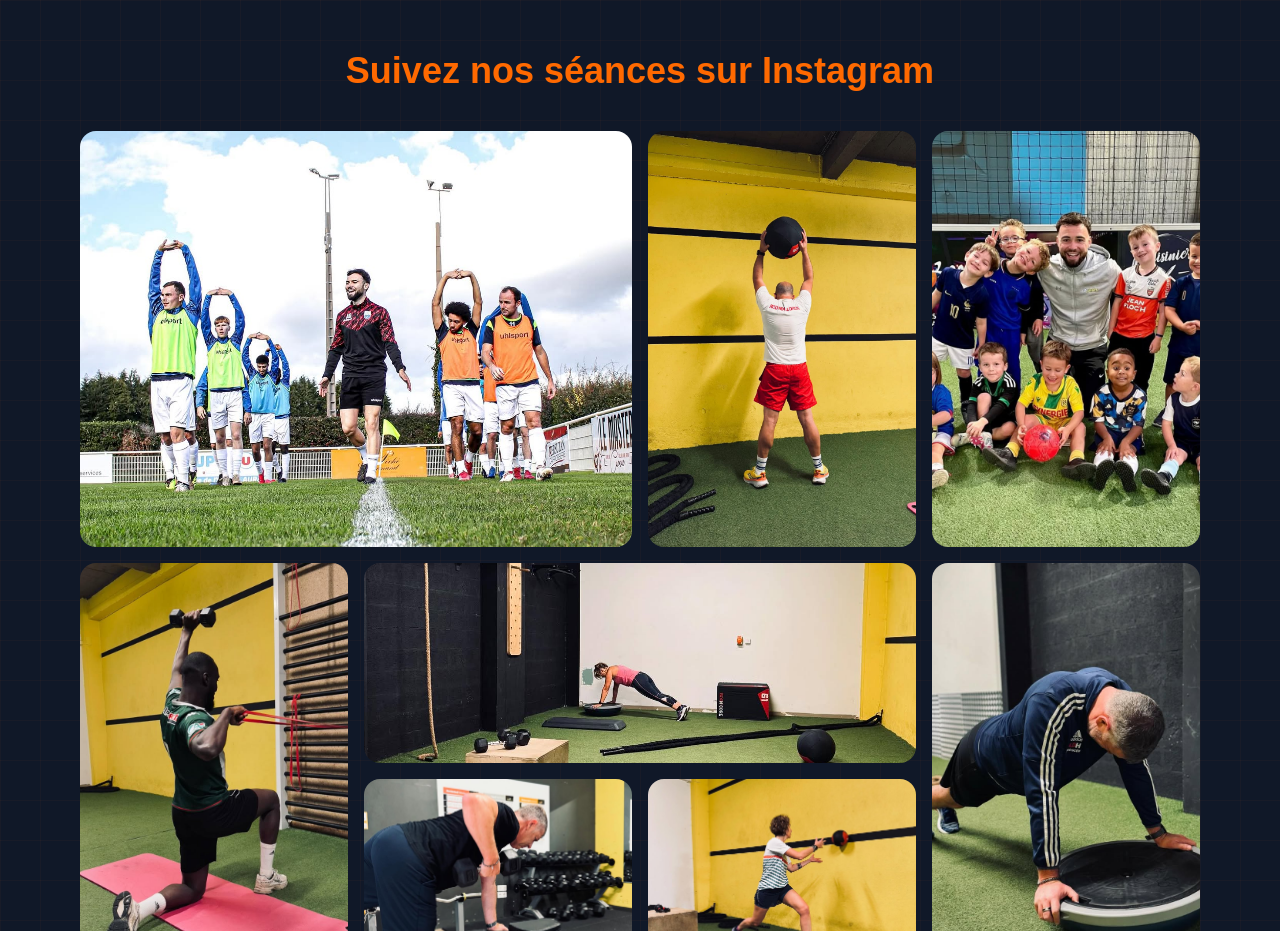
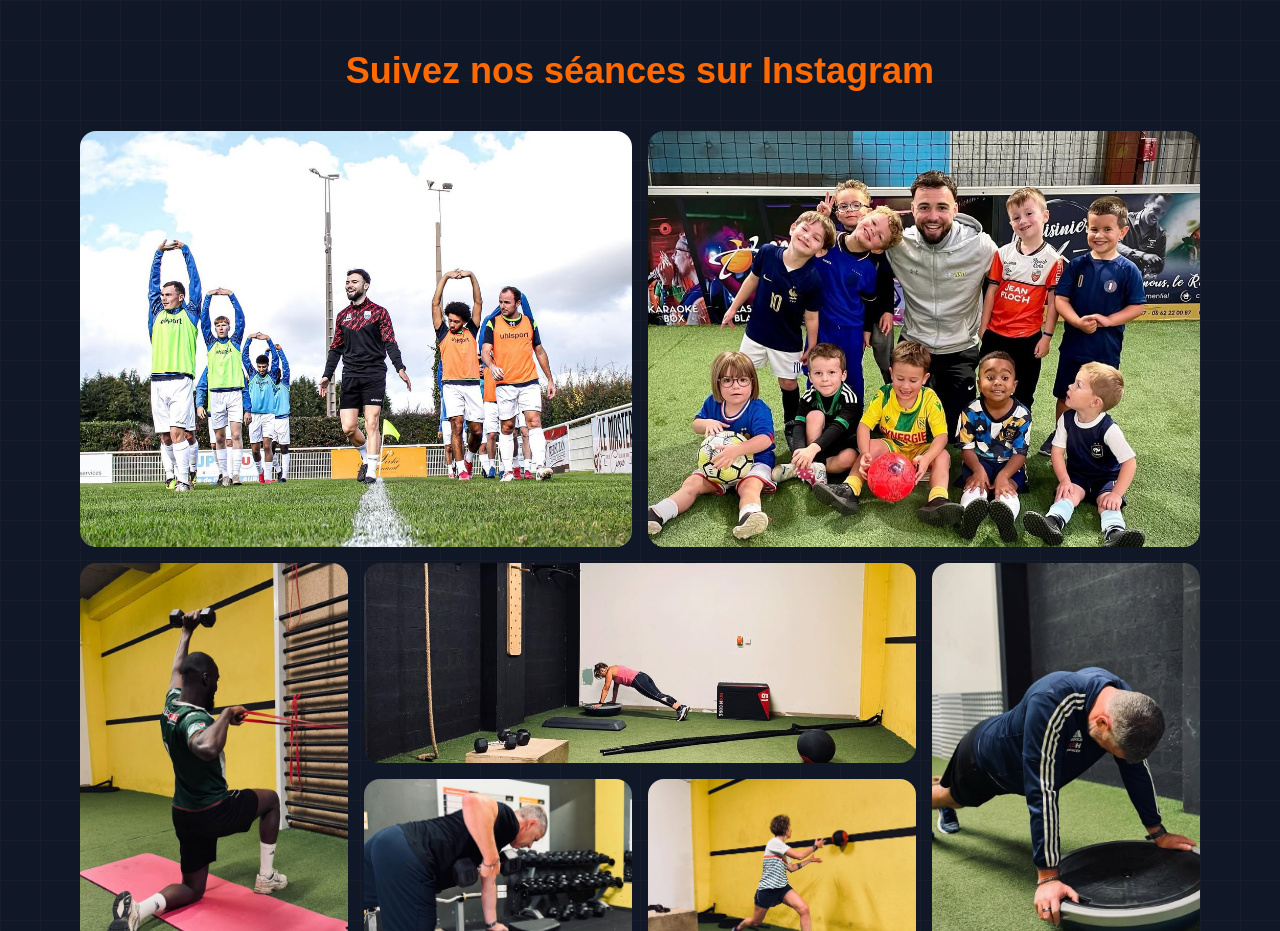
Before and after one commit to GumSurf/ag-coaching, a React (Vite) app: page / in a window 1280 px wide. Shown: the part 4120-5051 px from the top of the page. Built offline with nearby package versions, Linux system fonts and the light colour scheme.

Commit message:
Edit: agencement galleries

```diff
--- a/src/components/InstagramGrid.jsx
+++ b/src/components/InstagramGrid.jsx
@@ -5,8 +5,7 @@ import { motion, AnimatePresence } from 'framer-motion'
 
 const instagramPhotos = [
   { src: '/images/Echauffement.jpg', span: 'md:row-span-2 md:col-span-2' },
-  { src: '/images/Balle.jpg', span: 'md:row-span-2 md:col-span-1' },
-  { src: '/images/BabyFoot.jpg', span: 'md:row-span-2 md:col-span-1' },
+  { src: '/images/BabyFoot.jpg', span: 'md:row-span-2 md:col-span-2' },
   { src: '/images/Jambe.jpg', span: 'md:row-span-2 md:col-span-1' },
   { src: '/images/Loin.jpg', span: 'md:row-span-1 md:col-span-2' },
   { src: '/images/Extension.jpg', span: 'md:row-span-2 md:col-span-1' },
@@ -40,7 +39,7 @@ export default function InstagramMosaicMotion() {
           grid
           grid-cols-1 sm:grid-cols-2 md:grid-cols-4
           gap-4
-          auto-rows-[150px] sm:auto-rows-[180px] md:auto-rows-[200px]
+          sm:auto-rows-[180px] md:auto-rows-[200px]
         ">
           {instagramPhotos.map((photo, i) => (
             <motion.div
```
